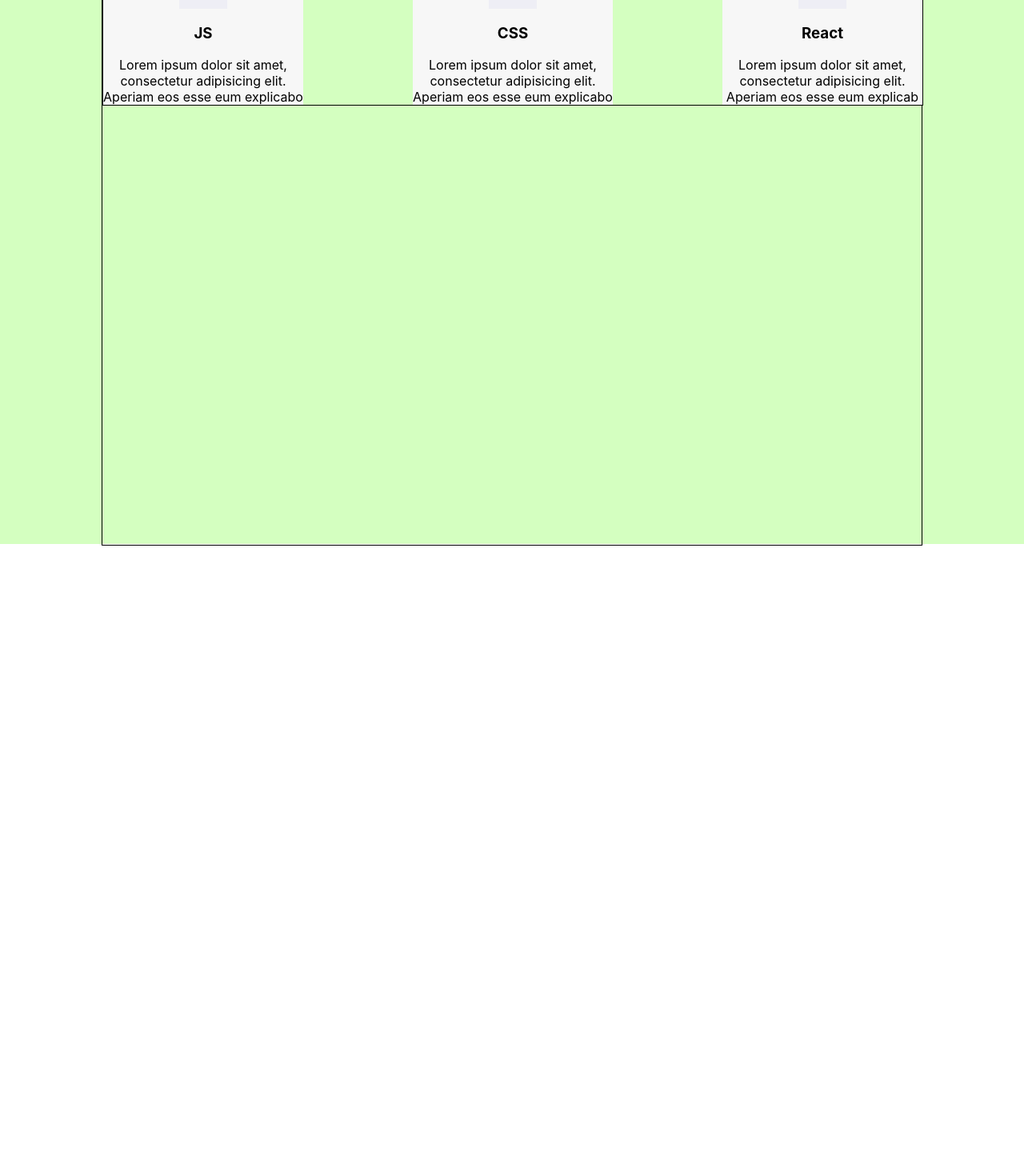
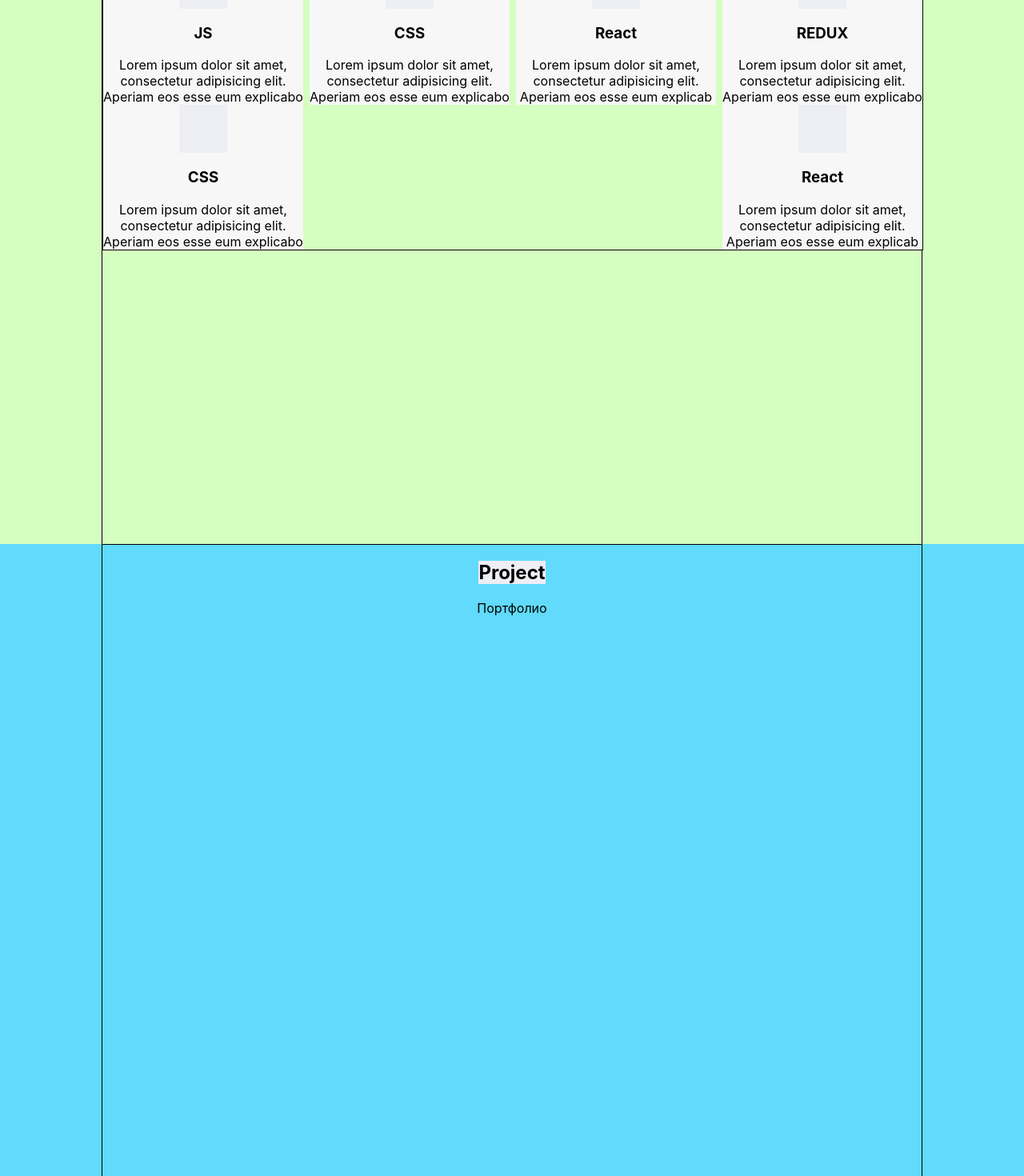
Before and after one commit to B1ackin/my-portfolio, a React (Create React App) app: page / in a window 1280 px wide. Shown: the part 1000-2470 px from the top of the page at 80% size. Before the commit the page ends 1682 px from the top, so only its background shows below. Built offline with nearby package versions, Linux system fonts and the light colour scheme.

Commit message:
add block project

```diff
--- a/src/App.js
+++ b/src/App.js
@@ -4,6 +4,7 @@ import Header from "./header/Header";
 import Main from "./main/Main";
 import Skills from "./skills/Skills";
 import Skill from "./skills/skill/Skill";
+import Portfolio from "./portfolio/Portfolio";
 
 
 
@@ -13,7 +14,7 @@ function App() {
         <Header/>
         <Main />
         <Skills />
-
+        <Portfolio/>
     </div>
   );
 }
--- /dev/null
+++ b/src/portfolio/Portfolio.js
@@ -0,0 +1,22 @@
+import React from 'react';
+import style from "./Portfolio.module.css"
+import styleContainer from "../common/styles/Container.module.css";
+
+
+function Portfolio() {
+    return (
+        <div className={style.portfolio}>
+            <div className= {`${styleContainer.container} ${style.portfolioContainer}`}>
+            <h2 className={style.title}>Project</h2>
+            <div>
+                <div></div>
+                <div>
+                    Портфолио
+                </div>
+            </div>
+            </div>
+        </div>
+    );
+}
+
+export default Portfolio;
--- /dev/null
+++ b/src/portfolio/Portfolio.module.css
@@ -0,0 +1,11 @@
+.portfolio {
+    height: 100vh;
+    background-color: #61dafb;
+}
+.title {
+    background-color: #eeeef5;
+}
+.portfolioContainer {
+    justify-content: flex-start;
+    flex-direction: column;
+}
--- a/src/skills/Skills.js
+++ b/src/skills/Skills.js
@@ -13,6 +13,9 @@ function Skills() {
                     <Skill title={"JS"} decription={"Lorem ipsum dolor sit amet, consectetur adipisicing elit. Aperiam eos esse eum explicabo"}/>
                     <Skill title={"CSS"} decription={"Lorem ipsum dolor sit amet, consectetur adipisicing elit. Aperiam eos esse eum explicabo"}/>
                     <Skill title={"React"} decription={"Lorem ipsum dolor sit amet, consectetur adipisicing elit. Aperiam eos esse eum explicab"}/>
+                    <Skill title={"REDUX"} decription={"Lorem ipsum dolor sit amet, consectetur adipisicing elit. Aperiam eos esse eum explicabo"}/>
+                    <Skill title={"CSS"} decription={"Lorem ipsum dolor sit amet, consectetur adipisicing elit. Aperiam eos esse eum explicabo"}/>
+                    <Skill title={"React"} decription={"Lorem ipsum dolor sit amet, consectetur adipisicing elit. Aperiam eos esse eum explicab"}/>
                 </div>
             </div>
         </div>
```
Also changed, not shown: src/skills/Skills.module.css (line endings or trailing spaces).
